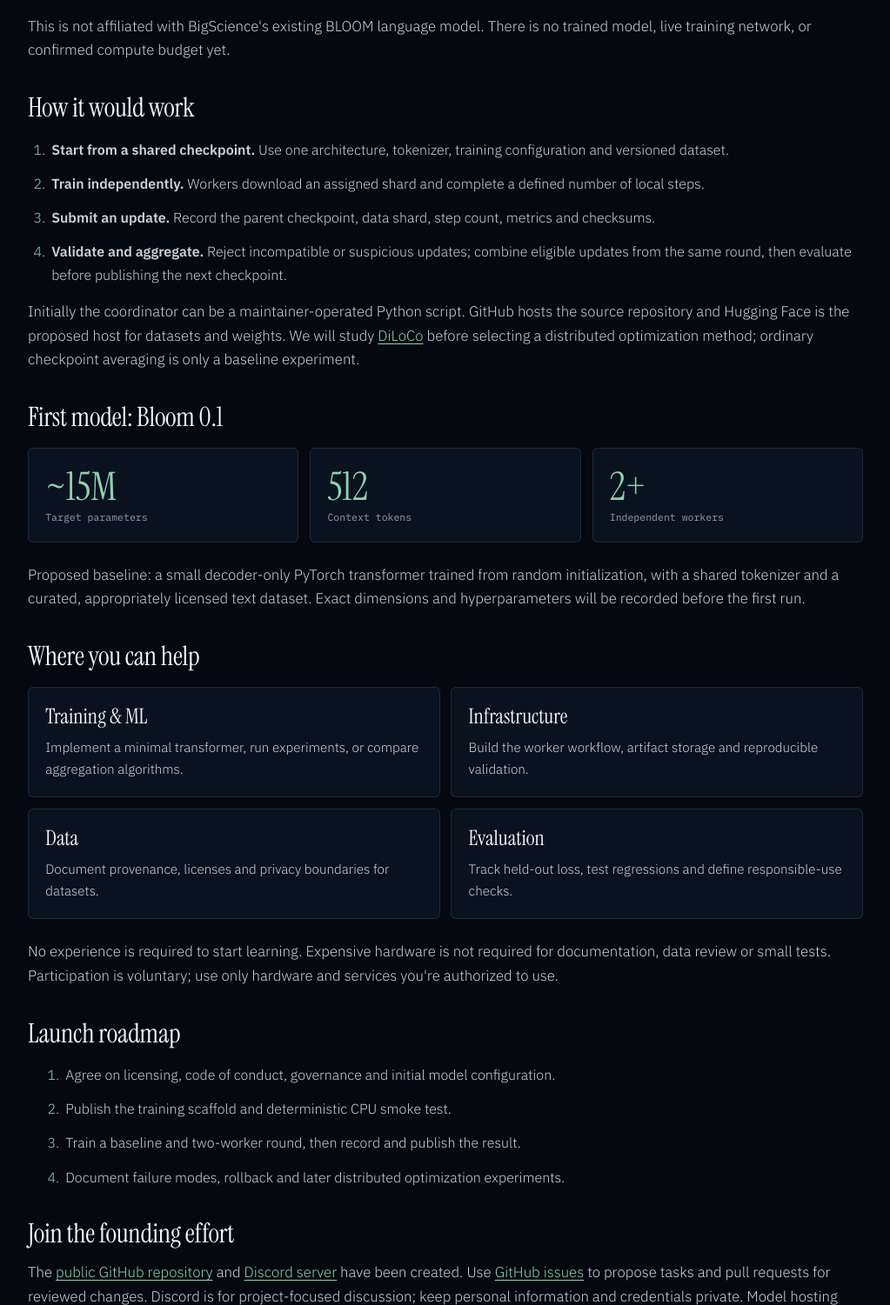
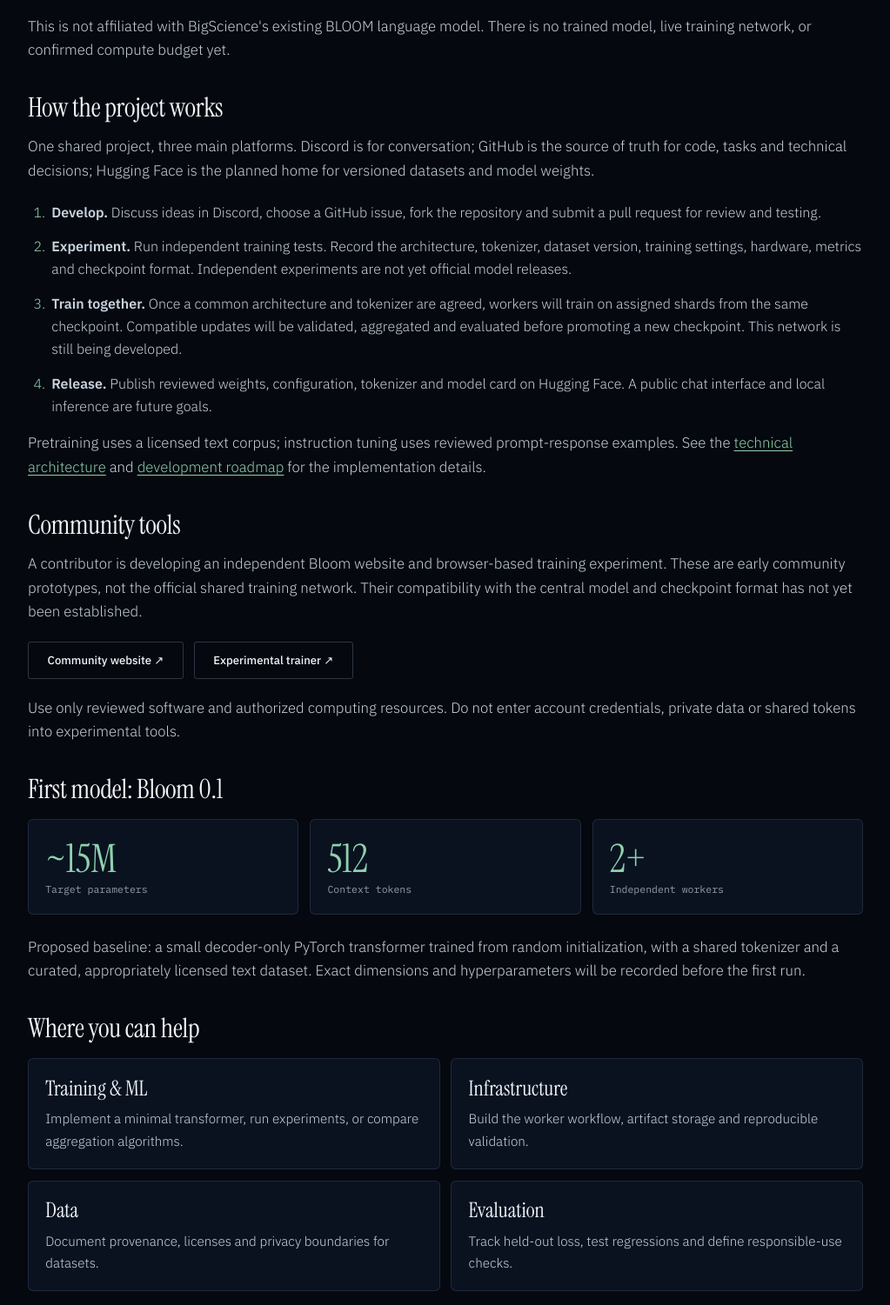
Before and after one commit to InterstellarNerd8760/personal-site, a plain HTML site: page projects/centauri-bloom/index.html in a window 1280 px wide. Shown: the part 823-2324 px from the top of the page at 87% size, without its empty margins (128-1151 px from the left). Drawn offline with Linux system fonts and the light colour scheme.

Commit message:
Consolidate Bloom workflow and link community prototypes

```diff
--- a/projects/centauri-bloom/index.html
+++ b/projects/centauri-bloom/index.html
@@ -61,25 +61,34 @@
         <p class="entry-meta"><span class="dot dot-dev"></span> Founding phase · Recruiting contributors</p>
         <p class="bloom-tagline">One model. Many contributors. Built from scratch.</p>
         <p>Want something cool on your résumé? Help build Centauri Bloom from scratch. We're exploring how volunteers can build and train a small language model together, openly, using the computing resources they already have.</p>
-        <p class="project-actions"><a class="btn btn-solid" href="https://github.com/InterstellarNerd8760/centauri-bloom">GitHub ↗</a><a class="btn btn-ghost" href="https://discord.gg/mThAEaEgWf">Join Discord ↗</a><a class="btn btn-ghost" href="#contribute">Find your first contribution</a><a class="btn btn-ghost" href="brief.md">Download project brief</a></p></div><svg viewBox="0 0 240 240" aria-hidden="true" class="bloom-mark"><g fill="none" stroke="currentColor" stroke-width="1.5"><ellipse cx="120" cy="82" rx="27" ry="54" transform="rotate(0 120 120)"/><ellipse cx="120" cy="82" rx="27" ry="54" transform="rotate(60 120 120)"/><ellipse cx="120" cy="82" rx="27" ry="54" transform="rotate(120 120 120)"/><ellipse cx="120" cy="82" rx="27" ry="54" transform="rotate(180 120 120)"/><ellipse cx="120" cy="82" rx="27" ry="54" transform="rotate(240 120 120)"/><ellipse cx="120" cy="82" rx="27" ry="54" transform="rotate(300 120 120)"/><circle cx="120" cy="120" r="11"/><circle cx="120" cy="120" r="105" stroke-dasharray="1 8"/></g></svg>
+        <p class="project-actions"><a class="btn btn-solid" href="https://github.com/InterstellarNerd8760/centauri-bloom">GitHub ↗</a><a class="btn btn-ghost" href="https://discord.gg/mThAEaEgWf">Join Discord ↗</a><a class="btn btn-ghost" href="#workflow">How it works</a></p></div><svg viewBox="0 0 240 240" aria-hidden="true" class="bloom-mark"><g fill="none" stroke="currentColor" stroke-width="1.5"><ellipse cx="120" cy="82" rx="27" ry="54" transform="rotate(0 120 120)"/><ellipse cx="120" cy="82" rx="27" ry="54" transform="rotate(60 120 120)"/><ellipse cx="120" cy="82" rx="27" ry="54" transform="rotate(120 120 120)"/><ellipse cx="120" cy="82" rx="27" ry="54" transform="rotate(180 120 120)"/><ellipse cx="120" cy="82" rx="27" ry="54" transform="rotate(240 120 120)"/><ellipse cx="120" cy="82" rx="27" ry="54" transform="rotate(300 120 120)"/><circle cx="120" cy="120" r="11"/><circle cx="120" cy="120" r="105" stroke-dasharray="1 8"/></g></svg>
       </section>
       <h2>Why Bloom?</h2>
       <p>The name of our first model was inspired by the <a href="https://anti-doomer.si/">Anti-Doomer</a> community. Bloom is an independent project, not an official initiative of that community. The goal is to turn optimism about technology into a practical, reproducible experiment in collaborative AI research.</p>
       <p>This is not affiliated with BigScience's existing BLOOM language model. There is no trained model, live training network, or confirmed compute budget yet.</p>
-      <h2>How it would work</h2>
-      <ol class="bloom-steps"><li><strong>Start from a shared checkpoint.</strong> Use one architecture, tokenizer, training configuration and versioned dataset.</li><li><strong>Train independently.</strong> Workers download an assigned shard and complete a defined number of local steps.</li><li><strong>Submit an update.</strong> Record the parent checkpoint, data shard, step count, metrics and checksums.</li><li><strong>Validate and aggregate.</strong> Reject incompatible or suspicious updates; combine eligible updates from the same round, then evaluate before publishing the next checkpoint.</li></ol>
-      <p>Initially the coordinator can be a maintainer-operated Python script. GitHub hosts the source repository and Hugging Face is the proposed host for datasets and weights. We will study <a href="https://arxiv.org/abs/2311.08105">DiLoCo</a> before selecting a distributed optimization method; ordinary checkpoint averaging is only a baseline experiment.</p>
+      <section aria-labelledby="workflow">
+        <h2 id="workflow">How the project works</h2>
+        <p>One shared project, three main platforms. Discord is for conversation; GitHub is the source of truth for code, tasks and technical decisions; Hugging Face is the planned home for versioned datasets and model weights.</p>
+        <ol class="bloom-steps">
+          <li><strong>Develop.</strong> Discuss ideas in Discord, choose a GitHub issue, fork the repository and submit a pull request for review and testing.</li>
+          <li><strong>Experiment.</strong> Run independent training tests. Record the architecture, tokenizer, dataset version, training settings, hardware, metrics and checkpoint format. Independent experiments are not yet official model releases.</li>
+          <li><strong>Train together.</strong> Once a common architecture and tokenizer are agreed, workers will train on assigned shards from the same checkpoint. Compatible updates will be validated, aggregated and evaluated before promoting a new checkpoint. This network is still being developed.</li>
+          <li><strong>Release.</strong> Publish reviewed weights, configuration, tokenizer and model card on Hugging Face. A public chat interface and local inference are future goals.</li>
+        </ol>
+        <p>Pretraining uses a licensed text corpus; instruction tuning uses reviewed prompt-response examples. See the <a href="https://github.com/InterstellarNerd8760/centauri-bloom/blob/main/docs/architecture.md">technical architecture</a> and <a href="https://github.com/InterstellarNerd8760/centauri-bloom/blob/main/docs/roadmap.md">development roadmap</a> for the implementation details.</p>
+      </section>
+      <h2>Community tools</h2>
+      <p>A contributor is developing an independent Bloom website and browser-based training experiment. These are early community prototypes, not the official shared training network. Their compatibility with the central model and checkpoint format has not yet been established.</p>
+      <p class="project-actions"><a class="btn btn-ghost" href="https://mironox.de/Bloom">Community website ↗</a><a class="btn btn-ghost" href="https://mironox.de/Bloom/Training">Experimental trainer ↗</a></p>
+      <p>Use only reviewed software and authorized computing resources. Do not enter account credentials, private data or shared tokens into experimental tools.</p>
       <h2>First model: Bloom 0.1</h2>
       <div class="bloom-spec"><div><strong>~15M</strong><span>Target parameters</span></div><div><strong>512</strong><span>Context tokens</span></div><div><strong>2+</strong><span>Independent workers</span></div></div>
       <p>Proposed baseline: a small decoder-only PyTorch transformer trained from random initialization, with a shared tokenizer and a curated, appropriately licensed text dataset. Exact dimensions and hyperparameters will be recorded before the first run.</p>
       <h2 id="contribute">Where you can help</h2>
       <div class="bloom-roles"><article><h3>Training &amp; ML</h3><p>Implement a minimal transformer, run experiments, or compare aggregation algorithms.</p></article><article><h3>Infrastructure</h3><p>Build the worker workflow, artifact storage and reproducible validation.</p></article><article><h3>Data</h3><p>Document provenance, licenses and privacy boundaries for datasets.</p></article><article><h3>Evaluation</h3><p>Track held-out loss, test regressions and define responsible-use checks.</p></article></div>
       <p>No experience is required to start learning. Expensive hardware is not required for documentation, data review or small tests. Participation is voluntary; use only hardware and services you're authorized to use.</p>
-      <h2>Launch roadmap</h2>
-      <ol><li>Agree on licensing, code of conduct, governance and initial model configuration.</li><li>Publish the training scaffold and deterministic CPU smoke test.</li><li>Train a baseline and two-worker round, then record and publish the result.</li><li>Document failure modes, rollback and later distributed optimization experiments.</li></ol>
-      <h2>Join the founding effort</h2>
-      <p>The <a href="https://github.com/InterstellarNerd8760/centauri-bloom">public GitHub repository</a> and <a href="https://discord.gg/mThAEaEgWf">Discord server</a> have been created. Use <a href="https://github.com/InterstellarNerd8760/centauri-bloom/issues">GitHub issues</a> to propose tasks and pull requests for reviewed changes. Discord is for project-focused discussion; keep personal information and credentials private. Model hosting and distributed training are not yet live.</p><p class="project-actions"><a class="btn btn-solid" href="https://github.com/InterstellarNerd8760/centauri-bloom">Explore the repository ↗</a><a class="btn btn-ghost" href="https://discord.gg/mThAEaEgWf">Join the project Discord ↗</a></p>
-      <p><a class="btn btn-ghost" href="brief.md">Read the complete founding brief ↗</a></p>
+      <h2>Get involved</h2>
+      <p>The initial code scaffold and local two-worker CPU smoke test are in the public repository. Start with the <a href="https://github.com/InterstellarNerd8760/centauri-bloom/issues">open issues</a> and <a href="https://github.com/InterstellarNerd8760/centauri-bloom/blob/main/CONTRIBUTING.md">contribution guide</a>. Keep project discussions in moderated channels and personal information and credentials private.</p>
     </div>
   </main>
   <footer class="site-footer">
```
